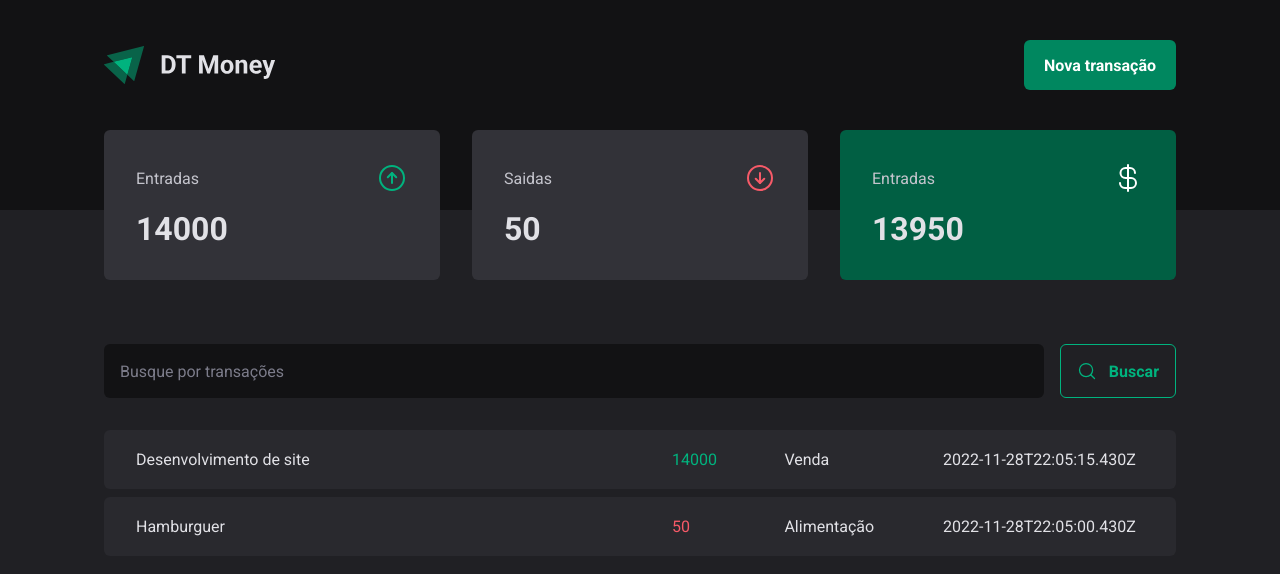
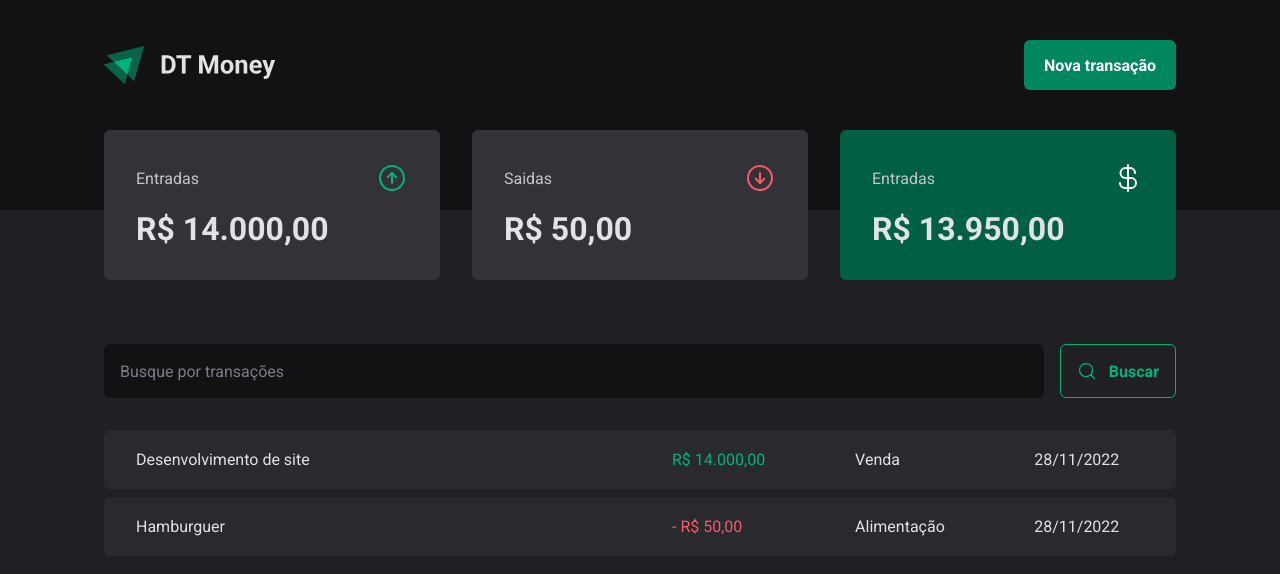
Before and after one commit to xinefsiamed/03-dt-money, a React (Vite) app: page / in a window 1280 px wide. Shown: the top 574 px of the page. Built offline with nearby package versions, Linux system fonts and the light colour scheme; data requests are answered from the project's data file.

Commit message:
Criando hook de summary

```diff
--- a/src/components/Summary/index.tsx
+++ b/src/components/Summary/index.tsx
@@ -1,29 +1,11 @@
 import { ArrowCircleUp, ArrowCircleDown, CurrencyDollar } from "phosphor-react";
-import { useContext } from "react";
-import { TransactionsContext } from "../../contexts/TransactionsContext";
+import { useSummary } from "../../hooks/useSummary";
+import { priceFormatter } from "../../utils/formatter";
 import { SummaryCard, SummaryContainer } from "./styles";
 
 export function Summary() {
 
-  const { transactions } = useContext(TransactionsContext);
-
-  const summary = transactions.reduce((acc, transaction) => {
-    if (transaction.type === 'income') {
-      acc.income += transaction.price;
-      acc.total += transaction.price
-    } else {
-      acc.outcome += transaction.price
-      acc.total -= transaction.price
-    }
-
-
-    return acc;
-  },
-    {
-      income: 0,
-      outcome: 0,
-      total: 0
-    })
+  const summary = useSummary();
 
   return (
     <SummaryContainer>
@@ -34,7 +16,7 @@
           <ArrowCircleUp size={32} color="#00b37e" />
         </header>
 
-        <strong>{summary.income}</strong>
+        <strong>{priceFormatter.format(summary.income)}</strong>
       </SummaryCard>
 
       <SummaryCard>
@@ -43,7 +25,7 @@
           <ArrowCircleDown size={32} color="#F75A68" />
         </header>
 
-        <strong>{summary.outcome}</strong>
+        <strong>{priceFormatter.format(summary.outcome)}</strong>
       </SummaryCard>
 
       <SummaryCard variant="green">
@@ -52,7 +34,7 @@
           <CurrencyDollar size={32} color="#fff" />
         </header>
 
-        <strong>{summary.total}</strong>
+        <strong>{priceFormatter.format(summary.total)}</strong>
       </SummaryCard>
 
     </SummaryContainer>
--- /dev/null
+++ b/src/hooks/useSummary.ts
@@ -0,0 +1,26 @@
+import { useContext } from "react";
+import { TransactionsContext } from "../contexts/TransactionsContext";
+
+export function useSummary() {
+  const { transactions } = useContext(TransactionsContext);
+
+  const summary = transactions.reduce((acc, transaction) => {
+    if (transaction.type === 'income') {
+      acc.income += transaction.price;
+      acc.total += transaction.price
+    } else {
+      acc.outcome += transaction.price
+      acc.total -= transaction.price
+    }
+
+
+    return acc;
+  },
+    {
+      income: 0,
+      outcome: 0,
+      total: 0
+    })
+
+  return summary
+}
--- a/src/pages/Transactions/index.tsx
+++ b/src/pages/Transactions/index.tsx
@@ -2,6 +2,7 @@
 import { Header } from "../../components/Header";
 import { Summary } from "../../components/Summary";
 import { TransactionsContext } from "../../contexts/TransactionsContext";
+import { dateFormatter, priceFormatter } from "../../utils/formatter";
 import { SearchForm } from "./components/SearchForm";
 import { PriceHighlight, TransactionsContainer, TransactionsTable } from "./styles";
 
@@ -27,11 +28,12 @@
                   <td width="50%">{transaction.description}</td>
                   <td>
                     <PriceHighlight variant={transaction.type}>
-                      {transaction.price}
+                      {transaction.type === 'outcome' && "- "}
+                      {priceFormatter.format(transaction.price)}
                     </PriceHighlight>
                   </td>
                   <td>{transaction.category}</td>
-                  <td>{transaction.createdAt}</td>
+                  <td>{dateFormatter.format(new Date(transaction.createdAt))}</td>
                 </tr>
               )
             })}
--- /dev/null
+++ b/src/utils/formatter.ts
@@ -0,0 +1,6 @@
+export const dateFormatter = new Intl.DateTimeFormat('pt-BR');
+
+export const priceFormatter = new Intl.NumberFormat('pt-BR', {
+  style: 'currency',
+  currency: 'BRL'
+});
```
